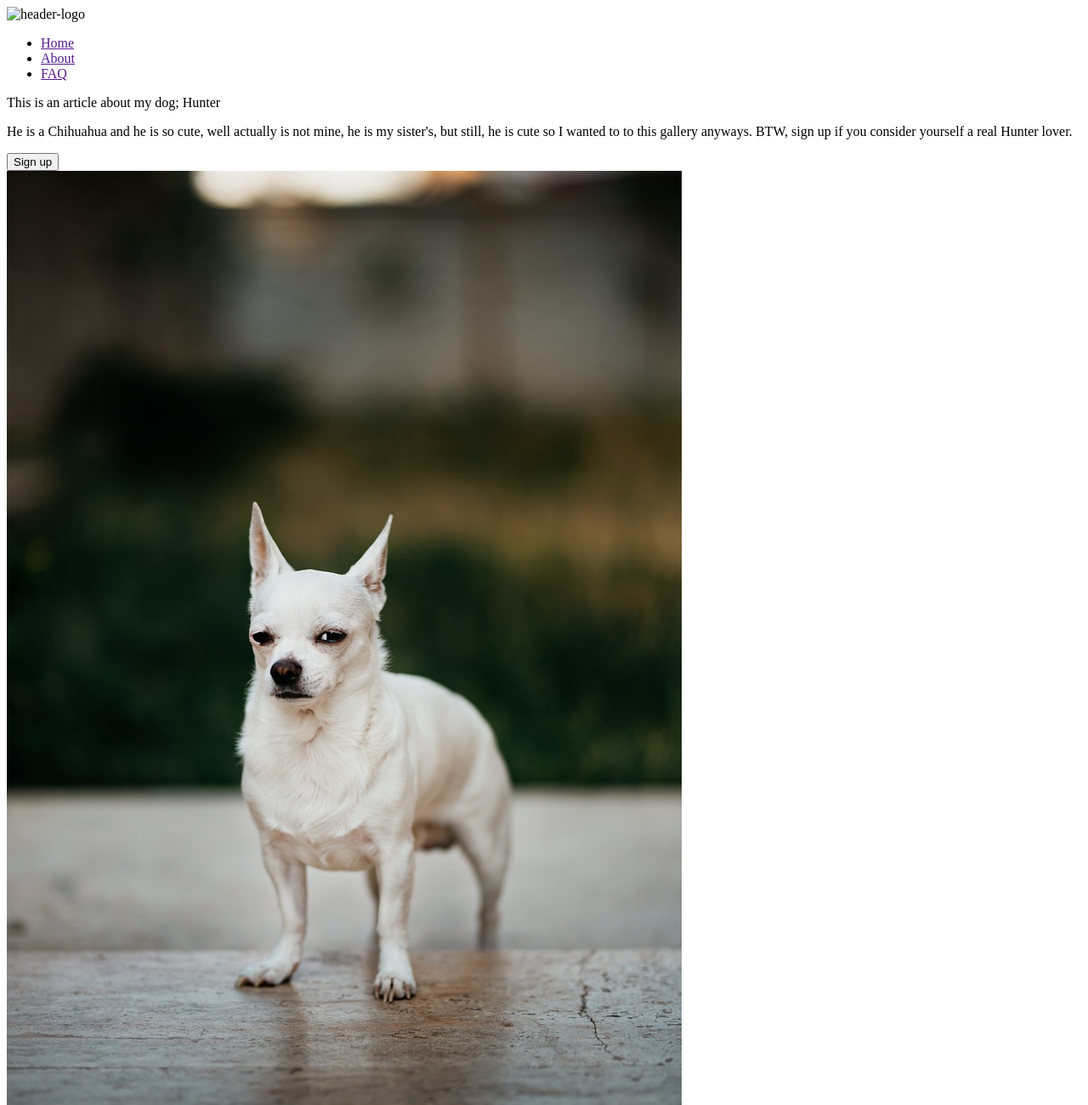
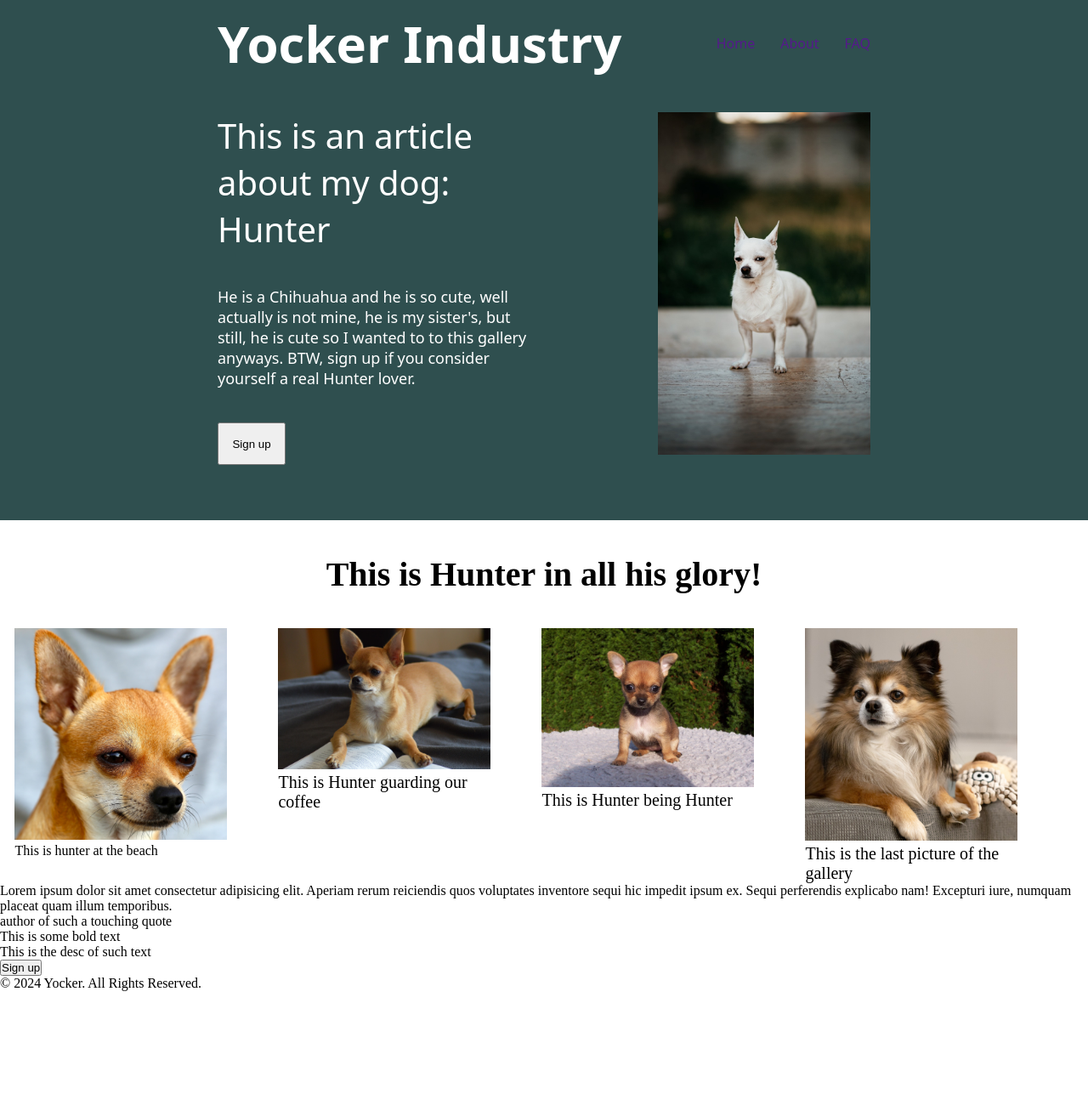
Before and after one commit to Yocker64/odin-landing-page, a plain HTML site: page index.html in a window 1280 px wide. Shown: the top 1300 px of the page at 85% size. After the commit the page ends 1166 px from the top, so only its background shows below. Drawn offline with Linux system fonts and the light colour scheme.

Commit message:
Add CSS and finish to style the green part of the page(header)

```diff
--- /dev/null
+++ b/index.css
@@ -0,0 +1,84 @@
+*{
+    padding: 0;
+    margin: 0;
+}
+
+body{
+    display: flex;
+    flex-direction: column;
+
+}
+
+.first.area{
+    color: white;
+    font-family: system-ui, -apple-system, BlinkMacSystemFont, 'Segoe UI', Roboto, Oxygen, Ubuntu, Cantarell, 'Open Sans', 'Helvetica Neue', sans-serif;
+background-color: darkslategray;
+    display: flex;
+    flex-direction: column;
+    align-items: center;
+}
+
+.header{
+    margin-top: 10px;
+    margin-bottom: 40px;
+    width: 60%;
+    flex: 1;
+    gap: 30px;
+    flex-direction: row;
+    display: flex;
+    justify-content: space-between;
+}
+
+.description-gallery{
+    display: flex;
+    flex-direction: column;
+    gap: 40px;
+    flex: 4;
+}
+
+.below-header{
+    gap: 20%;
+    width: 60%;
+    display: flex;
+}
+
+.second.area{
+    display: flex;
+    align-self: center;
+    flex-direction: column;
+}
+
+.photos{
+    width: 60%;
+    display: flex;
+    flex-direction: row;
+
+    gap: 60px;
+
+}
+
+.desc{
+    font-size: 20px;
+
+}
+
+.gallery-item{
+    flex: 1;
+}
+
+img{
+    max-width: 250px;
+}
+
+li{
+    list-style: none;
+}
+
+ul{
+    display: flex;
+    gap: 30px;
+    align-self: center;
+}
+a{
+    text-decoration: none;
+}
--- a/index.html
+++ b/index.html
@@ -4,52 +4,53 @@
     <meta charset="UTF-8">
     <meta name="viewport" content="width=device-width, initial-scale=1.0">
     <title>Document</title>
+    <link rel="stylesheet" href="index.css">
 </head>
 <body>
-    <div class="first-area">
+    <div class="first area">
         <div class="header">
-            <img src="" alt="header-logo">
+            <p style="font-size: 60px; font-weight: 900;">Yocker Industry</p>
             <ul>
                 <li><a href="">Home</a></li>
                 <li><a href="">About</a></li>
                 <li><a href="">FAQ</a></li>
             </ul>
         </div>
-        <div>
+        <div class="below-header">
             <div class="description-gallery">
-                <p>This is an article about my dog; Hunter</p>
-                <p>He is a Chihuahua and he is so cute, well actually is not mine, he is my sister's, but still, he is cute so I wanted to to this gallery anyways. BTW, sign up if you consider yourself a real Hunter lover.</p>
-                <button>Sign up</button>
+                <p style="font-size: 40px;">This is an article about my dog: Hunter</p>
+                <p style="font-size: 18px;">He is a Chihuahua and he is so cute, well actually is not mine, he is my sister's, but still, he is cute so I wanted to to this gallery anyways. BTW, sign up if you consider yourself a real Hunter lover.</p>
+                <button style="height: 50px; width: 80px; align-self: flex-start;">Sign up</button>
             </div>
-            <img src="images/title-image.jpg" alt="Hunter's picture">
+            <img src="images/title-image.jpg" alt="Hunter's picture" style="flex: 1; margin-bottom: 10%;">
         </div>
     </div>
-    <div class="second-area">
-        <p class="title-second-area">This is Hunter in all his glory!</p>
+    <div class="second area">
+        <p style="font-weight: 900; align-self: center; font-size: 40px; margin: 40px;">This is Hunter in all his glory!</p>
         <div class="photos">
-            <div class="first-gallery-item">
+            <div class="gallery-item">
                 <img src="images/foto-hunter.jpg" alt="First picture of Hunter">
-                <p>This is hunter at the beach</p>
+                <p class="desc"></p>This is hunter at the beach</p>
             </div>
-            <div class="second-gallery-item">
+            <div class="gallery-item">
                 <img src="images/foto-mas-pro.jpg" alt="Second picture of Hunter">
-                <p>This is Hunter guarding our coffee</p>
+                <p class="desc">This is Hunter guarding our coffee</p>
             </div>
-            <div class="third-gallery-item">
+            <div class="gallery-item">
                 <img src="images/foto-playa.jpg" alt="Third picture">
-                <p>This is Hunter being Hunter</p>
+                <p class="desc">This is Hunter being Hunter</p>
             </div>
-            <div class="forth-gallery-item">
+            <div class="gallery-item">
                 <img src="images/foto-pro.jpg" alt="Forth picture">
-                <p>This is the last picture of the gallery</p>
+                <p class="desc">This is the last picture of the gallery</p>
             </div>
         </div>
     </div>
-    <div class="third-area">
+    <div class="third area">
         <p>Lorem ipsum dolor sit amet consectetur adipisicing elit. Aperiam rerum reiciendis quos voluptates inventore sequi hic impedit ipsum ex. Sequi perferendis explicabo nam! Excepturi iure, numquam placeat quam illum temporibus.</p>
         <p>author of such a touching quote</p>
     </div>
-    <div class="forth-area">
+    <div class="forth area">
         <div class="bubble-forth-area">
             <div class="forth-area-first-area">
                 <p>This is some bold text</p>
```
Also changed, not shown: images/brrrr.jpg (added).
